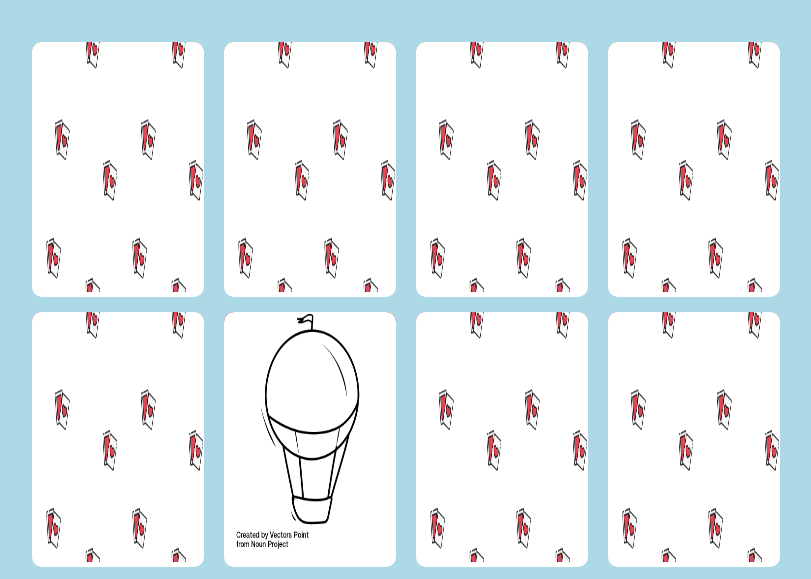
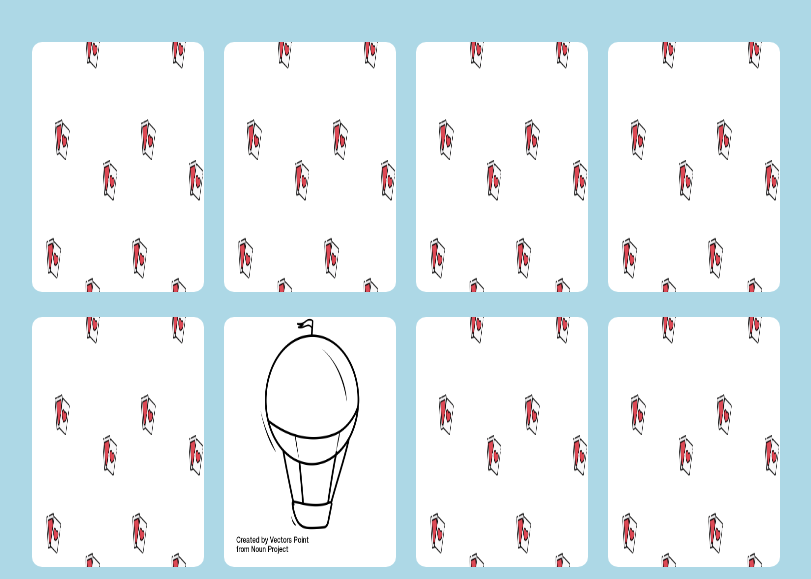
Before and after one commit to Nicolas2595/html-css-memory, a plain HTML site: page index.html in a window 1280 px wide. Shown: the part 100-679 px from the top of the page, without its empty margins (234-1045 px from the left). Drawn offline with Linux system fonts and the light colour scheme.

Commit message:
aggiunte

```diff
--- a/css/style.css
+++ b/css/style.css
@@ -33,8 +33,8 @@ main::after {
     margin: 10px;
     float: left;
     width: calc(100% / 4 - 20px);
-    height: 250px;
-    background: red;
+    /*height: 250px;*/
+    /*background: red;*/
     border-radius: 10px;
 }
 
@@ -44,12 +44,10 @@ main::after {
     border-radius: 10px;
 }
 
-.img {
+.img.baloon img {
     background-color: white;
     border-radius: 10px;
 }
-
-
 
 /* Footer */
 h4 {
--- a/index.html
+++ b/index.html
@@ -63,7 +63,7 @@
                     </div>
 
                     <div class="card baloon2">
-                        <div class="img baloon2">
+                        <div class="img ballon2">
                             <img src="immagini/pattern.png" alt="">
                         </div>
                     </div>
```
